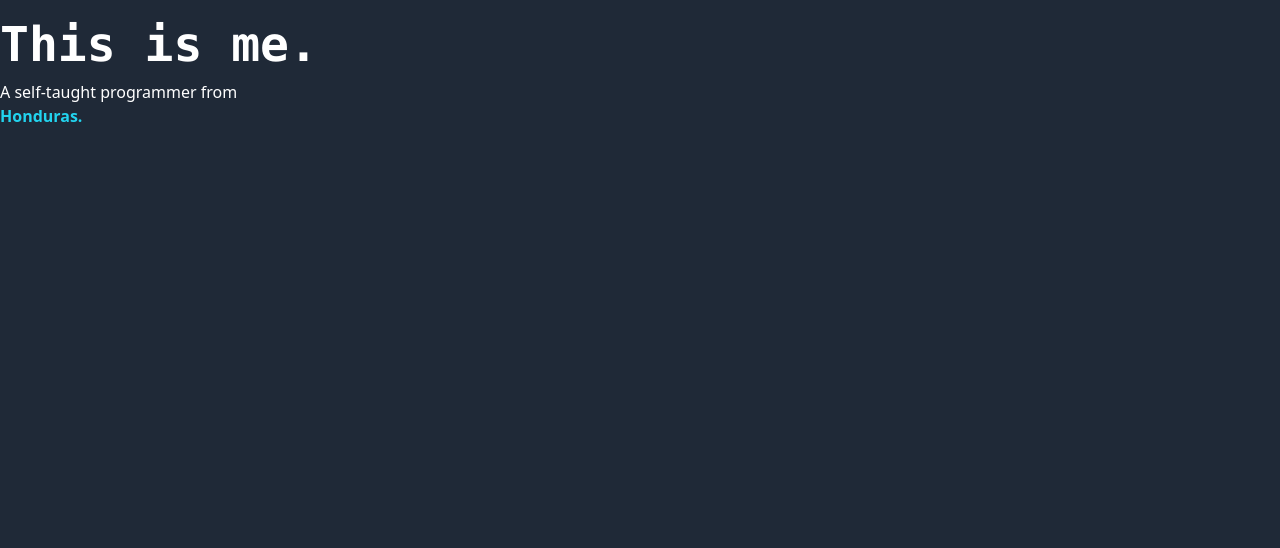
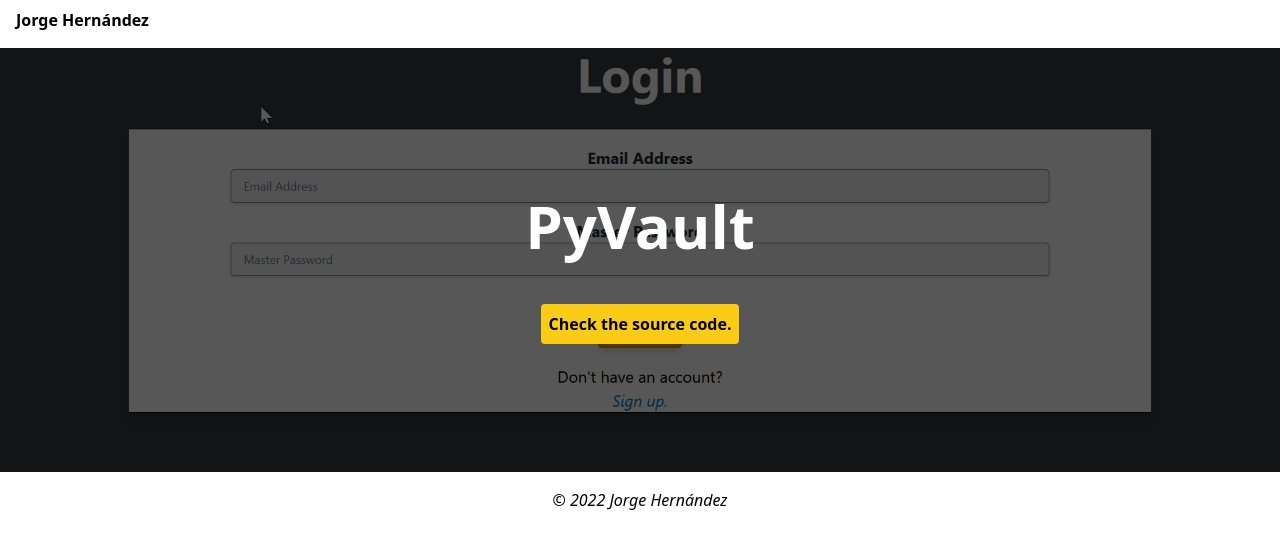
Before and after one commit to MrFellox/mrfellox.github.io, a website: page index.html in a window 1280 px wide. Drawn offline with nearby package versions, Linux system fonts and the light colour scheme; a web font is replaced by a local one.

Commit message:
Commit for v1

```diff
--- a/index.html
+++ b/index.html
@@ -1,24 +1,69 @@
 <!DOCTYPE html>
 <html lang="en">
 
-<head class='bg-gradient-b from black to stone-700'>
+<head>
     <meta charset="UTF-8">
     <meta http-equiv="X-UA-Compatible" content="IE=edge">
     <meta name="viewport" content="width=device-width, initial-scale=1.0">
-    <title>Jorge Hernandez - Home</title>
+    <title>Jorge Hernández - Home</title>
 
-    <!-- Tailwind -->
-    <script src="https://cdn.tailwindcss.com"></script>
+    <link rel="stylesheet" href="css/styles.css">
+    <!-- Custom font for TailwindUI -->
+    <link rel="stylesheet" href="https://rsms.me/inter/inter.css">
 
 </head>
 
-<body class='bg-gray-800'>
-    <div class="container h-screen">
-        <h1 class='font-mono font-bold text-5xl text-white content-center mt-5'>This is me.</h1>
-        <p class='mt-3 text-white'>A self-taught programmer from </p>
-        <p class='text-cyan-400 font-bold'>Honduras.</p>
-    </div>
+<body class='bg-white'>
+    <navbar>
+        <div class='bg-white/75 dark:bg-neutral-900 w-screen h-fit py-2 overflow-hidden'>
+            <a class='ml-4 text-black dark:text-white font-bold' href='#'>Jorge Hernández</a>
 
+            <a target=_blank href='https://github.com/mrfellox'
+                class='mr-12 float-right text-black dark:text-white font-bold'>
+                <span>
+                    <svg class='invert hover:scale-75 duration-300' width="32px" height="32px" viewBox="0 0 32 32"
+                        xmlns="http://www.w3.org/2000/svg">
+                        <path
+                            d="M16 0.396c-8.839 0-16 7.167-16 16 0 7.073 4.584 13.068 10.937 15.183 0.803 0.151 1.093-0.344 1.093-0.772 0-0.38-0.009-1.385-0.015-2.719-4.453 0.964-5.391-2.151-5.391-2.151-0.729-1.844-1.781-2.339-1.781-2.339-1.448-0.989 0.115-0.968 0.115-0.968 1.604 0.109 2.448 1.645 2.448 1.645 1.427 2.448 3.744 1.74 4.661 1.328 0.14-1.031 0.557-1.74 1.011-2.135-3.552-0.401-7.287-1.776-7.287-7.907 0-1.751 0.62-3.177 1.645-4.297-0.177-0.401-0.719-2.031 0.141-4.235 0 0 1.339-0.427 4.4 1.641 1.281-0.355 2.641-0.532 4-0.541 1.36 0.009 2.719 0.187 4 0.541 3.043-2.068 4.381-1.641 4.381-1.641 0.859 2.204 0.317 3.833 0.161 4.235 1.015 1.12 1.635 2.547 1.635 4.297 0 6.145-3.74 7.5-7.296 7.891 0.556 0.479 1.077 1.464 1.077 2.959 0 2.14-0.020 3.864-0.020 4.385 0 0.416 0.28 0.916 1.104 0.755 6.4-2.093 10.979-8.093 10.979-15.156 0-8.833-7.161-16-16-16z" />
+                    </svg>
+
+                </span>
+            </a>
+        </div>
+
+        <div class='flex flex-row text-center'>
+
+        </div>
+
+    </navbar>
+
+    <header class="bg-[url('/static/images/pyvault-header.png')] bg-cover bg-center bg-no-repeat ">
+        <div class="content-center container py-32">
+            <div class='text-center'>
+                <h1 class='text-white subpixel-antialiased font-extrabold text-6xl mt-5'>
+                    PyVault
+                </h1>
+                <br>
+                <br>
+                <a target="_blank" href="https://github.com/mrfellox/pyvault/"
+                    class='float-none content-center items-center justify-center'>
+                    <button
+                        class='duration-300 hover:shadow-lg hover:shadow-yellow-400 relative bg-yellow-400 text-black font-bold p-2 rounded'>
+                        Check the source code.
+                    </button>
+                </a>
+            </div>
+        </div>
+
+    </header>
+
+    <footer>
+        <div class='bg-white'>
+            <p class='mt-4 italic text-center max-h-fit scroll-m-1 subpixel-antialiased font-light'>© 2022 Jorge
+                Hernández
+            </p>
+        </div>
+    </footer>
 </body>
 
 </html>
--- /dev/null
+++ b/main.css
@@ -0,0 +1,3 @@
+@tailwind base;
+@tailwind components;
+@tailwind utilities;
--- /dev/null
+++ b/tailwind.config.js
@@ -0,0 +1,10 @@
+module.exports = {
+  content: [
+    "index.html",
+    "./html/*.html",
+  ],
+  theme: {
+    extend: {},
+  },
+  plugins: [],
+}
```
Also changed, not shown: package.json (added, +15 -0 lines), css/styles.css (added), static/images/pyvault-header.png (added), static/svg/github-logo.svg (added), 1 other file.
